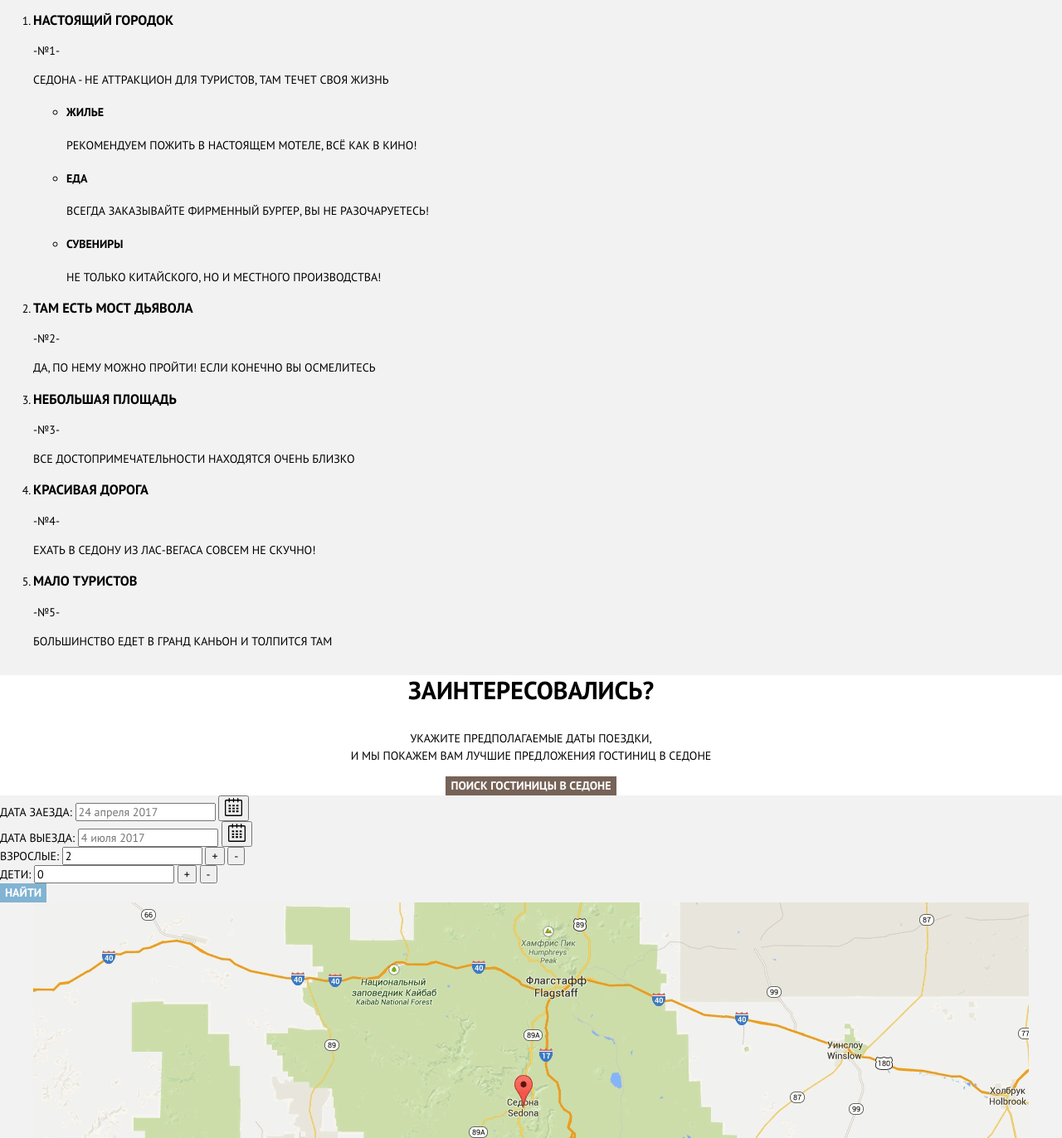
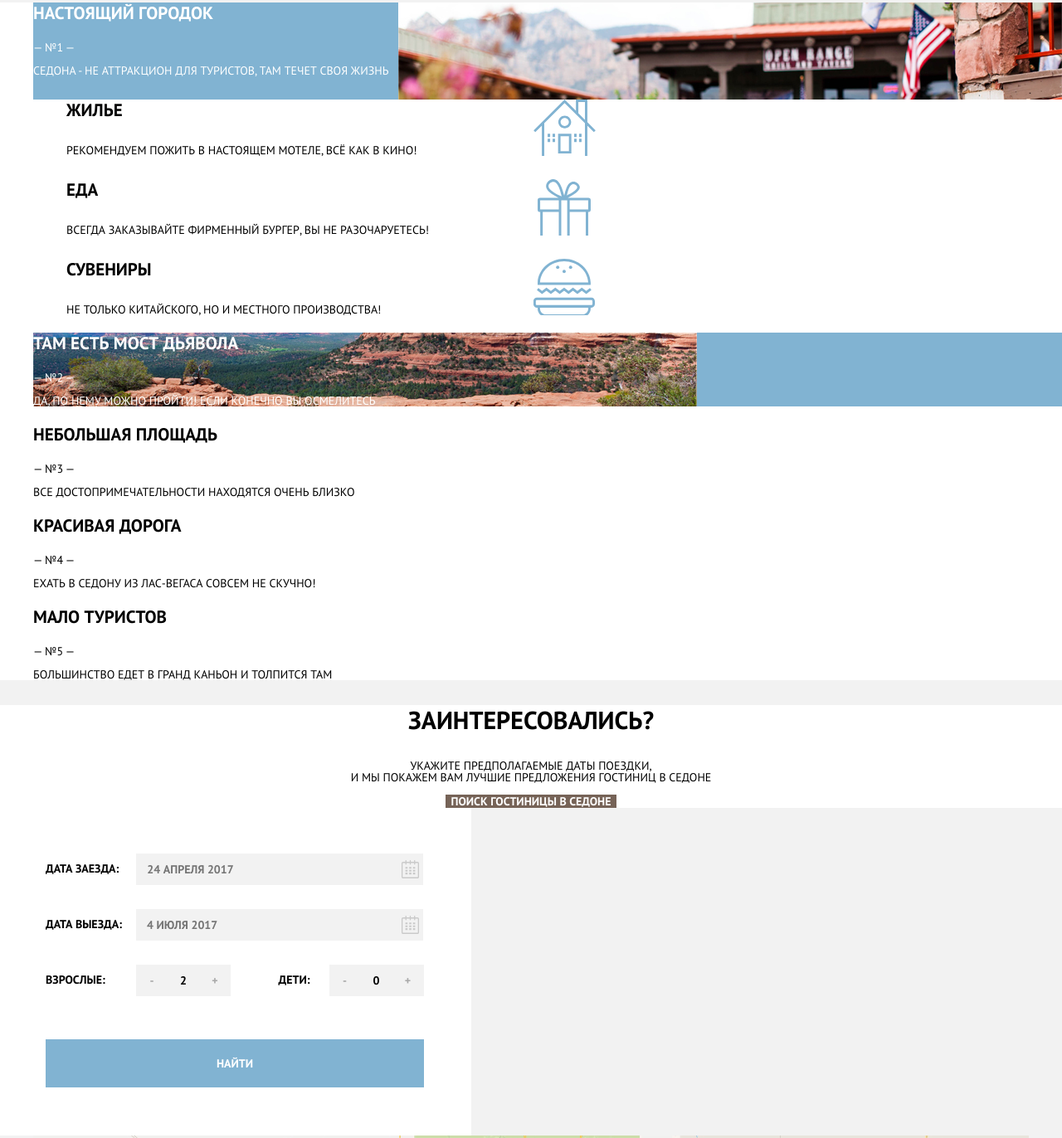
Before and after one commit to proninserge/1235413-sedona-27, a plain HTML site: page index.html in a window 1280 px wide. Shown: the part 646-2018 px from the top of the page at 83% size. Drawn offline with Linux system fonts and the light colour scheme.

Commit message:
Bonus Task

```diff
--- a/css/style.css
+++ b/css/style.css
@@ -5,7 +5,7 @@ body {
 
   font-family: "PT Sans", Arial, sans-serif;
   font-size: 14px;
-  line-height: 21px;
+  line-height: 14px;
   font-weight: 400;
   color: #000000;
   text-transform: uppercase;
@@ -103,8 +103,64 @@ a.active-page {
   font-weight: 700;
 }
 
+.hotels-results {
+  background-color: #ffffff;
+}
+
 .hotels-list {
+  list-style: none;
+}
+
+/* Advantages Section */
+.advantages-list {
   background-color: #ffffff;
+}
+
+.advantages {
+  list-style: none;
+}
+
+.sights {
+  color: #ffffff;
+
+  background-color: #81b3d2;
+}
+
+.other-advantages {
+  color: #000000;
+
+  list-style: none;
+
+  background-color: #ffffff;
+}
+
+.town {
+  background-image: url("../img/background-for-list1.jpg");
+  background-repeat: no-repeat;
+  background-position: top right;
+}
+
+.devil-bridge {
+  background-image: url("../img/background-for-list2.jpg");
+  background-repeat: no-repeat;
+  background-position: top left;
+}
+
+.icon {
+  background-repeat: no-repeat;
+  background-position: top center;
+}
+
+.accommodation {
+  background-image: url("../img/icon-1.svg");
+}
+
+.cuisine {
+  background-image: url("../img/icon-2.svg");
+}
+
+.souvenirs {
+  background-image: url("../img/icon-3.svg");
 }
 
 /* Filter Section */
@@ -151,7 +207,7 @@ a.active-page {
 
 .label {
   margin-left: 19px;
-  margin-bottom: 14px;
+  margin-bottom: 7px;
   display: inline-block;
   height: 23px;
   vertical-align: middle;
@@ -276,6 +332,18 @@ a.active-icon path {
 }
 
 /* Links inside the Section */
+.hotel-name {
+  color: #000000;
+}
+
+.hotel-name:hover {
+  color: #81b3d2;
+}
+
+.hotel-name:active {
+  color: rgba(0, 0, 0, 0.3);
+}
+
 .more-info {
   display: table-cell;
   width: 110px;
@@ -383,9 +451,142 @@ a.active-icon path {
   background-color: #503e33;
 }
 
-/* Index Form CSS code here */
+/* Index Form Itself*/
+.index-form {
+  padding: 55px;
+  width: 458px;
+  height: 285px;
+
+  font-weight: 700;
+
+  background-color: #ffffff;
+}
+
+/* Input Styles */
+.form-item {
+  position: relative;
+  height: 38px;
+  margin-bottom: 29px;
+}
+
+.form-item label::before {  /* Выглядит как костыль */
+  content: "";
+  display: inline-block;
+  height: 100%;
+  vertical-align: middle;
+}
+
+.form-item input {
+  font: inherit;
+  text-transform: uppercase;
+
+  position: absolute;
+  padding: 13px;
+  height: 12px;
+  width: 320px;
+
+  background-color: #f2f2f2;
+  border: none;
+}
+
+.form-item input:focus {
+  background-color: transparent;
+  height: 8px;
+
+  border: 2px solid #e5e5e5;
+
+  outline: none;
+}
+
+.form-item input:hover {
+  background-color: #ebebeb;
+}
+
+.checkin {
+  margin-left: 21px;
+}
+
+.checkout {
+  margin-left: 17px;
+}
+
+/* Adults & Kids Inputs Style */
+.form-item .select-input {
+  position: absolute;
+  width: 12px;
+  height: 12px;
+  right: 38px;
+
+  text-align: center;
+}
+
+.adults-item {
+  display: inline-block;
+
+  width: 223px;
+}
+
+.kid-item {
+  display: inline-block;
+  width: 175px;
+
+  margin-left: 54px;
+}
+
+/* Form Buttons */
+.form-btn {
+  position: absolute;
+  height: 38px;
+  width: 38px;
+
+  color: #a9a9a9;
+  background-color: #f2f2f2;
+}
+
+.calender {
+  right: 0;
+
+  background-color: transparent;
+}
+
+.add {
+  right: 0;
+}
+
+.remove {
+  right: 76px;
+}
+
+.form-btn > svg {
+  vertical-align: middle;
+}
+
+.form-btn > svg > path {
+  fill: #cacaca;
+}
+
+.form-btn:hover {
+  color: #000000;
+}
+
+.form-btn:hover > svg > path {
+  fill: #000000;
+}
+
+.form-btn:active {
+  color: #81b3d2;
+}
+
+.form-btn:active > svg > path {
+  fill: #81b3d2;
+}
 
 .search-btn {
+  margin-top: 23px;
+
+  width: 456px;
+  height: 58px;
+
   background-color: #81b3d2;
 }
 
--- a/index.html
+++ b/index.html
@@ -43,70 +43,70 @@
           </p>
         </div>
       </section>
-      <section>
+      <section class="advantages-list">
         <h2 class="visually-hidden">Преимущества</h2>
-        <ol>
-          <li>
-            <h3>
+        <ol class="advantages">
+          <li class="sights town">
+            <h3 class="important-content">
               Настоящий городок
             </h3>
-            <p>-№1-</p>
+            <p>— №1 —</p>
             <p>
               Седона - не аттракцион для туристов, там течет своя жизнь
             </p>
-            <ul>
-              <li>
-                <h4>Жилье</h4>
+            <ul class="other-advantages">
+              <li class="icon accommodation">
+                <h4 class="important-content">Жилье</h4>
                 <p>
                   Рекомендуем пожить в настоящем мотеле, всё как в кино!
                 </p>
               </li>
-              <li>
-                <h4>Еда</h4>
+              <li class="icon cuisine">
+                <h4 class="important-content">Еда</h4>
                 <p>
                   Всегда заказывайте фирменный бургер, вы не разочаруетесь!
                 </p>
               </li>
-              <li>
-                <h4>Сувениры</h4>
+              <li class="icon souvenirs">
+                <h4 class="important-content">Сувениры</h4>
                 <p>
                   Не только китайского, но и местного производства!
                 </p>
               </li>
             </ul>
           </li>
-          <li>
-            <h3>
+          <li class="sights devil-bridge">
+            <h3 class="important-content">
               Там есть Мост дьявола
             </h3>
-            <p>-№2-</p>
+            <p>— №2 —</p>
             <p>
               Да, по нему можно пройти! Если конечно вы осмелитесь
             </p>
           </li>
           <li>
-            <h3>
+            <h3 class="important-content">
               Небольшая площадь
             </h3>
-            <p>-№3-</p>
+            <p>— №3 —</p>
             <p>
               Все достопримечательности находятся очень близко
             </p>
           </li>
           <li>
-            <h3>
+            <h3 class="important-content">
               Красивая дорога
             </h3>
-            <p>-№4-</p>
+            <p>— №4 —</p>
             <p>
               Ехать в Седону из Лас-Вегаса совсем не скучно!
             </p>
           </li>
           <li>
-            <h3>
+            <h3 class="important-content">
               Мало туристов
             </h3>
-            <p>-№5-</p>
+            <p>— №5 —</p>
             <p>
               Большинство едет в Гранд Каньон и толпится там
             </p>
@@ -126,38 +126,38 @@
           <button class="btn book-btn important-content" type="button">Поиск гостиницы в Седоне</button>
         </div>
         <div>
-          <form method="get" action="https://echo.htmlacademy.ru">
-            <div>
+          <form class="index-form" method="get" action="https://echo.htmlacademy.ru">
+            <div class="form-item">
               <label for="checkin">Дата заезда:</label>
-              <input type="text" id="checkin" name="checkin-date" placeholder="24 апреля 2017">
-              <button type="button" aria-label="Календарь выбора даты">
+              <input class="checkin" type="text" id="checkin" name="checkin-date" placeholder="24 апреля 2017">
+              <button class="btn form-btn calender" type="button" aria-label="Календарь выбора даты">
                 <svg xmlns="http://www.w3.org/2000/svg" width="21" height="22" viewBox="0 0 21 22">
                   <path d="M19.251 2.025h-2.845V.648c0-.381-.294-.689-.656-.689-.363 0-.656.308-.656.689v1.377h-3.938V.648c0-.381-.294-.689-.655-.689-.363 0-.657.308-.657.689v1.377H5.906V.648c0-.381-.294-.689-.656-.689-.363 0-.657.308-.657.689v1.377H1.75C.784 2.025 0 2.847 0 3.862v16.302C0 21.179.784 22 1.75 22h17.501c.966 0 1.749-.821 1.749-1.836V3.862c0-1.015-.783-1.837-1.749-1.837zm.437 18.139a.448.448 0 0 1-.437.459H1.75a.45.45 0 0 1-.438-.459V3.862a.45.45 0 0 1 .438-.459h2.844v1.378c0 .381.294.689.657.689.362 0 .656-.308.656-.689V3.403h3.938v1.378c0 .381.294.689.657.689.361 0 .655-.308.655-.689V3.403h3.938v1.378c0 .381.293.689.656.689.362 0 .656-.308.656-.689V3.403h2.845c.241 0 .437.206.437.459v16.302z"/>
                   <path d="M4.594 8.225h2.625v2.066H4.594zM4.594 11.668h2.625v2.067H4.594zM4.594 15.112h2.625v2.066H4.594zM9.188 15.112h2.625v2.066H9.188zM9.188 11.668h2.625v2.067H9.188zM9.188 8.225h2.625v2.066H9.188zM13.781 15.112h2.625v2.066h-2.625zM13.781 11.668h2.625v2.067h-2.625zM13.781 8.225h2.625v2.066h-2.625z"/>
                 </svg>
               </button>
             </div>
-            <div>
+            <div class="form-item">
               <label for="checkout">Дата выезда:</label>
-              <input type="text" id="checkout" name="checkout-date" placeholder="4 июля 2017">
-              <button type="button" aria-label="Календарь выбора даты">
+              <input class="checkout" type="text" id="checkout" name="checkout-date" placeholder="4 июля 2017">
+              <button class="btn form-btn calender" type="button" aria-label="Календарь выбора даты">
                 <svg xmlns="http://www.w3.org/2000/svg" width="21" height="22" viewBox="0 0 21 22">
                   <path d="M19.251 2.025h-2.845V.648c0-.381-.294-.689-.656-.689-.363 0-.656.308-.656.689v1.377h-3.938V.648c0-.381-.294-.689-.655-.689-.363 0-.657.308-.657.689v1.377H5.906V.648c0-.381-.294-.689-.656-.689-.363 0-.657.308-.657.689v1.377H1.75C.784 2.025 0 2.847 0 3.862v16.302C0 21.179.784 22 1.75 22h17.501c.966 0 1.749-.821 1.749-1.836V3.862c0-1.015-.783-1.837-1.749-1.837zm.437 18.139a.448.448 0 0 1-.437.459H1.75a.45.45 0 0 1-.438-.459V3.862a.45.45 0 0 1 .438-.459h2.844v1.378c0 .381.294.689.657.689.362 0 .656-.308.656-.689V3.403h3.938v1.378c0 .381.294.689.657.689.361 0 .655-.308.655-.689V3.403h3.938v1.378c0 .381.293.689.656.689.362 0 .656-.308.656-.689V3.403h2.845c.241 0 .437.206.437.459v16.302z"/>
                   <path d="M4.594 8.225h2.625v2.066H4.594zM4.594 11.668h2.625v2.067H4.594zM4.594 15.112h2.625v2.066H4.594zM9.188 15.112h2.625v2.066H9.188zM9.188 11.668h2.625v2.067H9.188zM9.188 8.225h2.625v2.066H9.188zM13.781 15.112h2.625v2.066h-2.625zM13.781 11.668h2.625v2.067h-2.625zM13.781 8.225h2.625v2.066h-2.625z"/>
                 </svg>
               </button>
             </div>
-            <div>
+            <div class="form-item adults-item">
               <label for="adults">Взрослые:</label>
-              <input type="text" id="adults" value="2" name="adult-number">
-              <button type="button" aria-label="Добавить">+</button>
-              <button type="button" aria-label="Убрать">-</button>
+              <input class="select-input" type="text" id="adults" value="2" name="adult-number">
+              <button class="btn form-btn add" type="button" aria-label="Добавить">+</button>
+              <button class="btn form-btn remove" type="button" aria-label="Убрать">-</button>
             </div>
-            <div>
+            <div class="form-item kid-item">
               <label for="kids">Дети:</label>
-              <input type="text" id="kids" value="0" name="kid-number">
-              <button type="button" aria-label="Добавить">+</button>
-              <button type="button" aria-label="Убрать">-</button>
+              <input class="select-input" type="text" id="kids" value="0" name="kid-number">
+              <button class="btn form-btn add" type="button" aria-label="Добавить">+</button>
+              <button class="btn form-btn remove" type="button" aria-label="Убрать">-</button>
             </div>
             <button class="btn search-btn important-content" type="submit">Найти</button>
           </form>
```
Also changed, not shown: catalog.html (+17 -5 lines).
